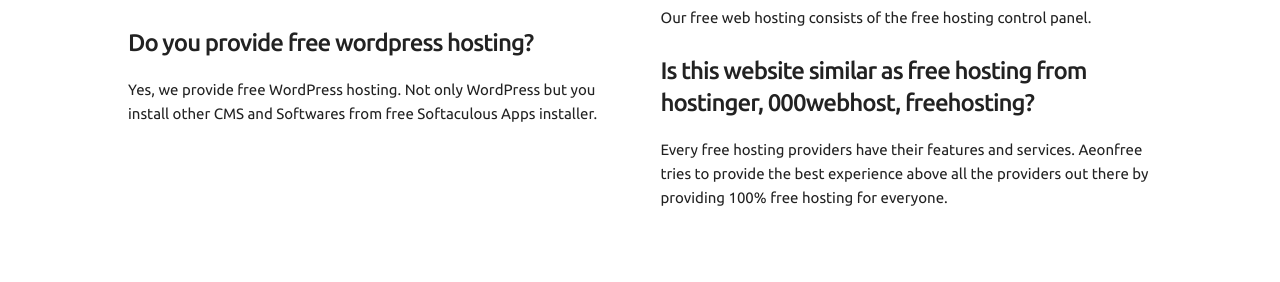
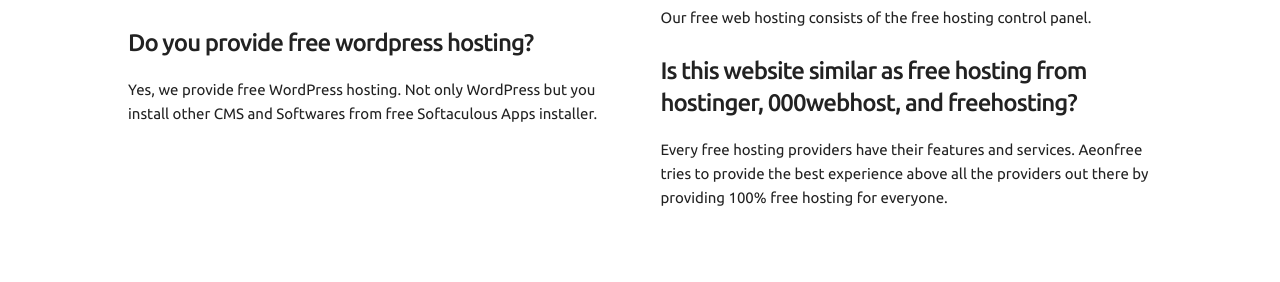
Before and after one commit to rudrax-khanal/aeon, a Jekyll site: the page built from index.html, in a window 1280 px wide and 900 px high, scrolled down 3530 px. Shown: the part 203-485 px from the top of the window. Built offline with Jekyll 4.4.1, drawn with Linux system fonts in a browser that asks for light colours; nearby versions of some CDN libraries.

Commit message:
index change

```diff
--- a/index.html
+++ b/index.html
@@ -234,7 +234,7 @@
 	            				<p>Our free web hosting consists of the free hosting control panel.</p>
             				</div>
             				<div>
-	            				<h3>Is this website similar as free hosting from hostinger, 000webhost, freehosting?</h3>
+	            				<h3>Is this website similar as free hosting from hostinger, 000webhost, and freehosting?</h3>
 	            				<p>Every free hosting providers have their features and services. Aeonfree tries to provide the best experience above all the providers out there by providing 100% free hosting for everyone.</p>
             				</div>
             		</div>
```
